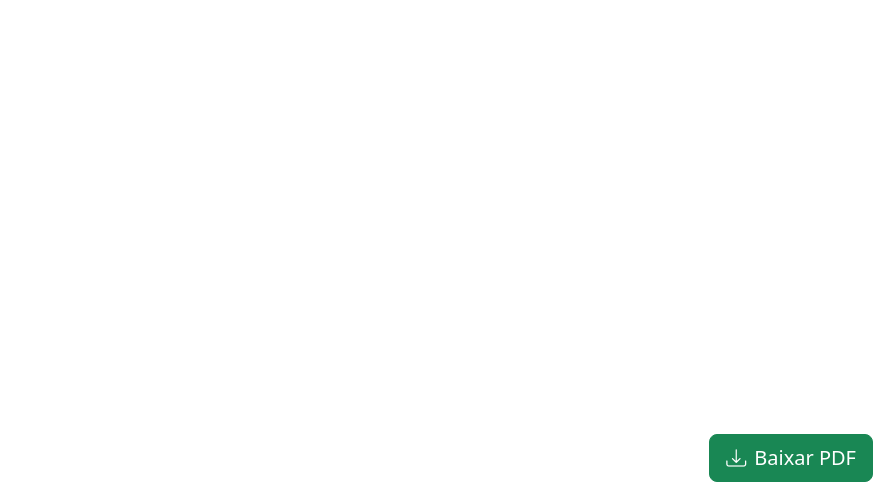
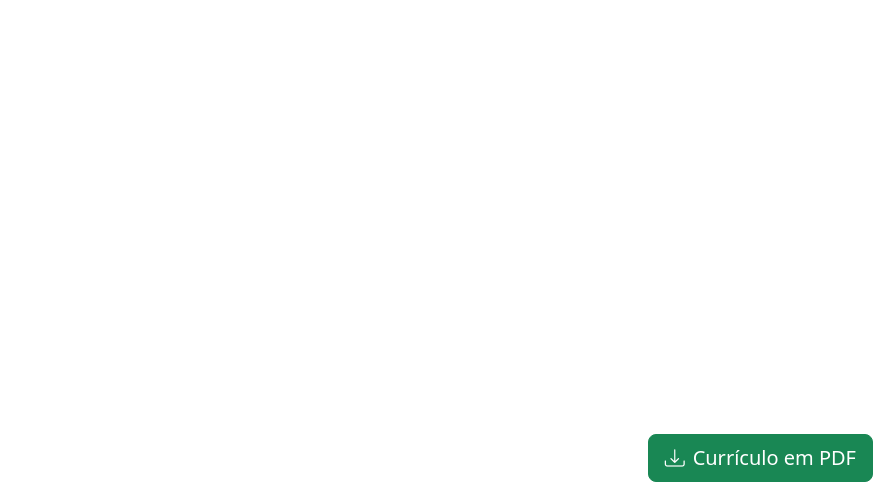
Before and after one commit to gdsilva1/cv, a plain HTML site: page index.html in a window 1280 px wide. Shown: the part 303-800 px from the top of the page, without its empty margins (392-1280 px from the left). Drawn offline with nearby package versions, Linux system fonts and the light colour scheme.

Commit message:
button changes

```diff
--- a/index.html
+++ b/index.html
@@ -77,7 +77,7 @@
             class="btn btn-success btn-lg w-100 d-flex"
           >
             <span class="bi bi-download me-2"></span>
-            <span">Baixar PDF</span>
+            <span">Currículo em PDF</span>
           </a>
         </div>
       </div>
```
